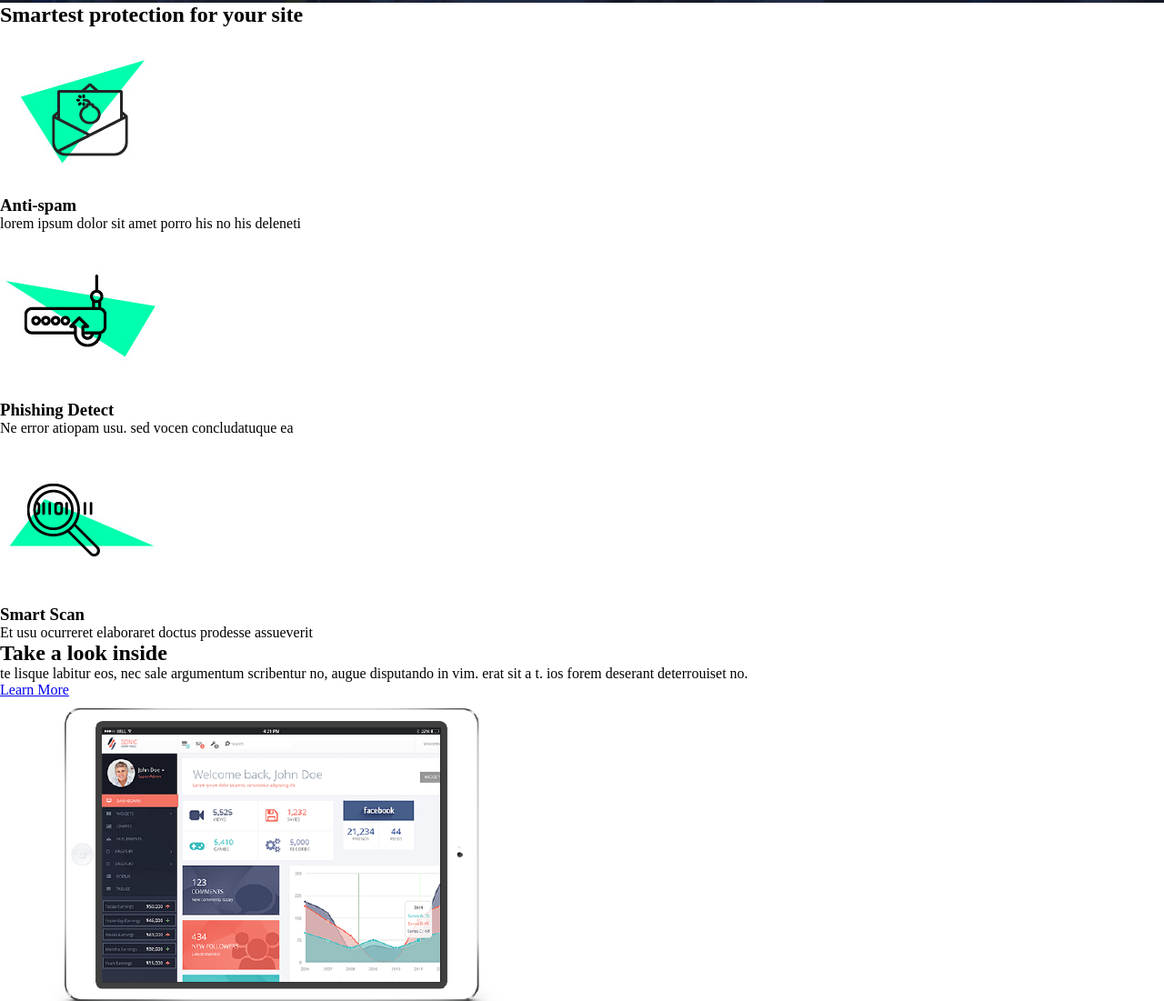
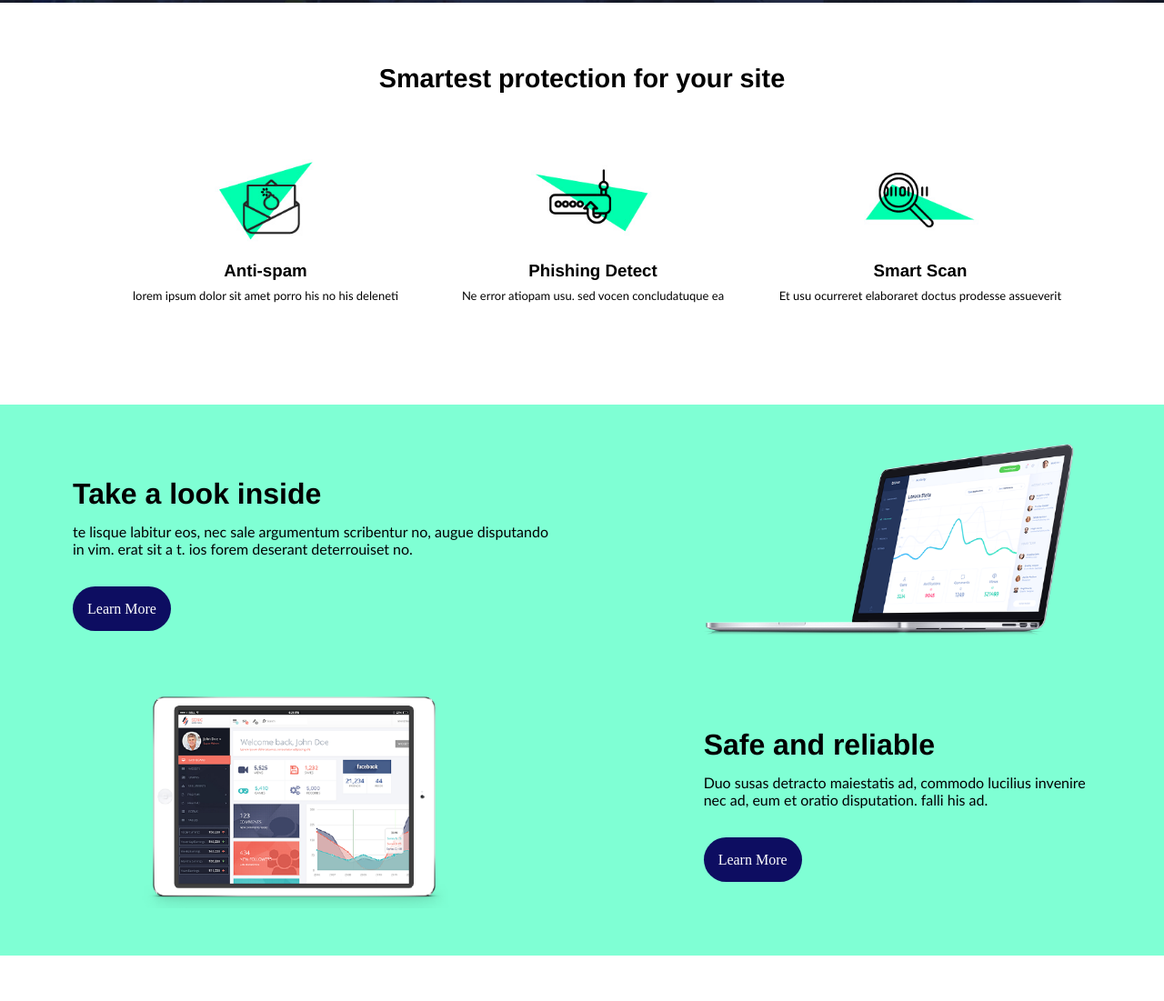
Before and after one commit to JEGonDev/Entregable2Edwin, a plain HTML site: page index.html in a window 1280 px wide. Shown: the part 525-1626 px from the top of the page at 91% size. Drawn offline with nearby package versions, Linux system fonts and the light colour scheme.

Commit message:
finalizacion primera parte del body , algunas dudas

```diff
--- a/style.css
+++ b/style.css
@@ -64,12 +64,89 @@ header {
     border-radius: 2rem;
 }
 
+.subtitle1 {
+    justify-content: center;
+    text-align: center;
+    font-size: larger;
+    color: black;
+    margin-top: 3.5em;
+    font-family: 'Franklin Gothic Medium', 'Arial Narrow', Arial, sans-serif;
+}
 
+.information {
+    display: flex;
+    justify-content: space-between;
+    margin: 7rem;
+    margin-top: 3rem;
+}
 
+.container > img{
+    height: 8.5rem;
+    display: flex;
+    justify-content: space-around;
+    padding-left: 7rem;
+    padding-right: 7rem;
+}
 
+.title-text > h3 {
+    text-align: center;
+    font-family: 'Franklin Gothic Medium', 'Arial Narrow', Arial, sans-serif;
+    padding-bottom: 0.5rem;
+}
 
+.title-text > p {
+    text-align: center;
+    font-family: 'Gill Sans', 'Gill Sans MT', Calibri, 'Trebuchet MS', sans-serif;
+    font-size: small;
+}
 
+.learn {
+    display: flex;
+    justify-content: space-between;
+    margin-top: 3rem;
+    background-color: aquamarine;
+    margin-bottom: 5rem;
+}
 
+.web-information {
+    margin: 5rem;
+    align-content: center;
+}
+
+.web-information > h2 {
+    font-size: xx-large;
+    font-family: 'Franklin Gothic Medium', 'Arial Narrow', Arial, sans-serif;
+    padding-bottom: 0.8rem;
+}
+
+.web-information > p {
+    font-size: medium;
+    font-family: 'Gill Sans', 'Gill Sans MT', Calibri, 'Trebuchet MS', sans-serif;
+    padding-bottom: 3rem;
+}
+
+.web-information > a {
+    text-decoration: none;
+    color: white;
+    border: 1rem;
+    background-color: rgb(13, 13, 97);
+    padding: 1rem;
+    border-radius: 3rem;
+}
+
+.information-inside > img{
+    height: 15rem;
+    padding-left: 7.5rem;
+    align-content: center;
+    margin-bottom: 3rem;
+}
+
+.information-reliable > img {
+    height: 15rem;
+    margin-left: 5rem;
+    align-content: center;
+    margin-top: 2rem;
+}
 
 
 
```
